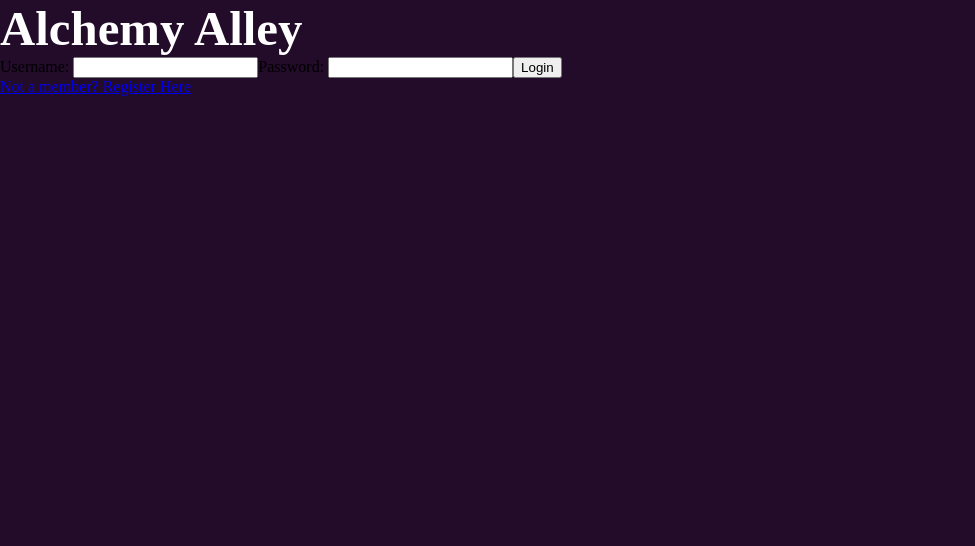
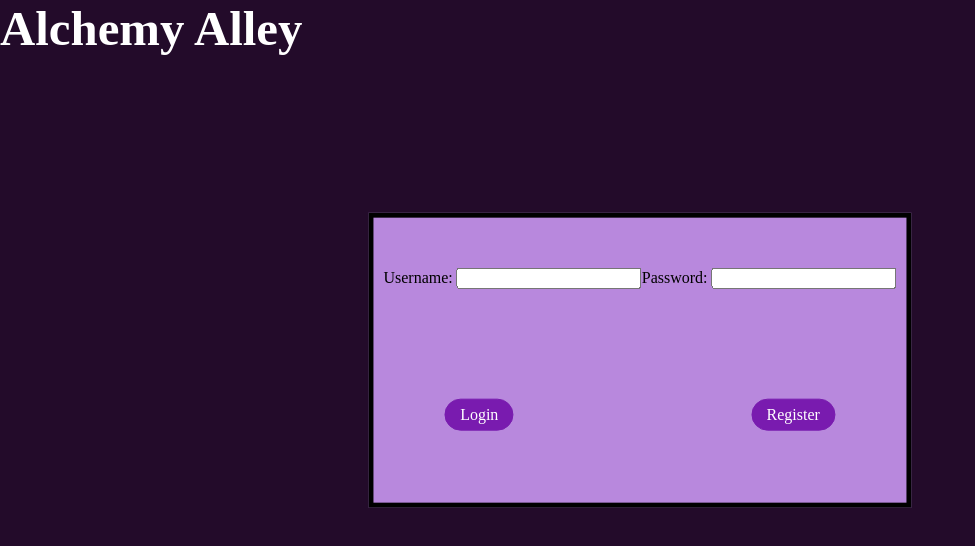
Before and after one commit to Anti5893/Swen261-Project-Alchemy-Alley, an Angular app in the folder estore-ui/: page /login in a window 1280 px wide. Shown: the top 546 px of the page, without its empty margins (0-975 px from the left). Built offline with nearby package versions, Linux system fonts and the light colour scheme; a web font is replaced by a local one.

Commit message:
some work on the login page

```diff
--- a/estore-ui/src/app/login/login.component.css
+++ b/estore-ui/src/app/login/login.component.css
@@ -0,0 +1,18 @@
+.login-box{
+    border: 5px solid;
+    position: absolute;
+    top: 45%;
+    left: 50%;
+    transform: translate(-50%, -50%);
+    padding: 10px;
+    text-align: center;
+    background-color:#b888dd;
+    padding-top: 50px;
+}
+.login-buttons{
+    padding: 10px;
+    display: flex;
+    justify-content: space-between;
+    margin: 10%;
+    margin-top: 100px;
+}
--- a/estore-ui/src/app/login/login.component.html
+++ b/estore-ui/src/app/login/login.component.html
@@ -1,12 +1,16 @@
-<div>
-    <label for="new-user-username">Username: </label>
-    <input id="new-user-username" [(ngModel)]="username">
 
-    <label for="new-user-password">Password: </label>
-    <input type="password" id="new-user-password" [(ngModel)]="password">
+<div class = "login-box">
+    <div class = "login-fields">
+        <label for="new-user-username">Username: </label>
+        <input id="new-user-username" [(ngModel)]="username">
+        <label for="new-user-password">Password: </label>
+        <input type="password" id="new-user-password" [(ngModel)]="password">
+    </div>
+    <div class = "login-buttons">
+        <button class = "button"(click)="onClick(username,password)">Login</button>
+        <button class = "button" routerLink="/register">Register</button>
+    </div>
 
-    <button (click)="onClick(username,password)">Login</button>
     <p *ngIf="showErrorMesssage()">Error - Incorrect Username or Password</p>
+
 </div>
-
-<a routerLink="/register">Not a member? Register Here</a>
```
